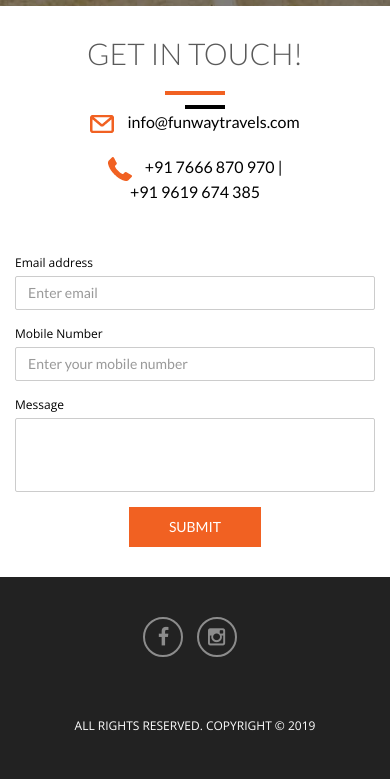
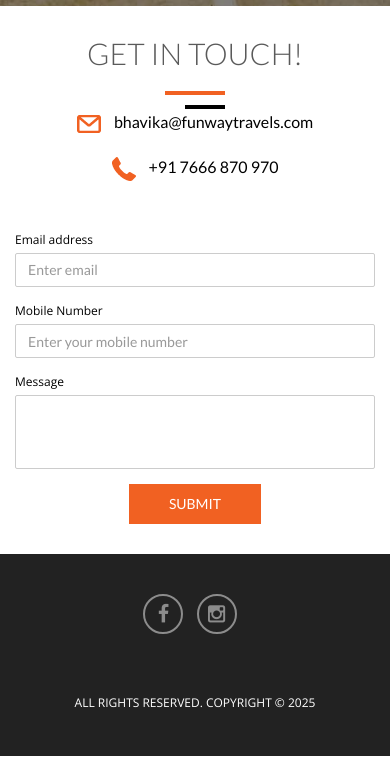
Before and after one commit to bhavikasanghavi/bhavikasanghavi.github.io, a plain HTML site: page index.html in a window 390 px wide. Shown: the part 4353-5132 px from the top of the page. After the commit the page ends 5109 px from the top, so only its background shows below. Drawn offline with nearby package versions, Linux system fonts and the light colour scheme.

Commit message:
Update index.html
Updated the following
a) social media links
b) contact email id and phone number
c) copyright year

```diff
--- a/index.html
+++ b/index.html
@@ -671,11 +671,11 @@
 
                           <div class="info-holder" style=";margin: 0 auto; margin-bottom: 20px;  margin-top:10px;">
                            <img class="info" src="img/mail3.png" style="margin-right:10px;">
-                           <span class="info-text"><a href="mailto:info@funwaytravels.com"><font color = "black">info@funwaytravels.com</span>
+                           <span class="info-text"><a href="mailto:bhavika@funwaytravels.com"><font color = "black">bhavika@funwaytravels.com</span>
                        </div>
                        <div class="info-holder" style="margin: 0 auto; margin-bottom: 50px;  margin-top:10px;">
                         <img class="info" src="img/telephone5.png" style="margin-right:10px;">
-                        <span class="info-text"><a href="tel:+917666870970"><font color = "black">+91 7666 870 970</a> |<br class="ph-br"><a href="tel:+919619674385"><font color = "black"> +91 9619 674 385</a></span>
+                        <span class="info-text"><a href="tel:+917666870970"><font color = "black">+91 7666 870 970</a></span>
                     </div>
                 </div>
                         <!--<div class="clearfix"></div>
@@ -718,12 +718,12 @@
                     <!--<li><a href="#"><i class="fa fa-pinterest"></i></a></li>
 					   <li><a href="#"><i class="fa fa-twitter"></i></a></li>
                     <li><a href="#"><i class="fa fa-linkedin"></i></a></li>-->
-                    <li><a href="https://www.facebook.com/funwaytravls/"><i class="fa fa-facebook"></i></a></li>
-                    <li><a href="https://www.instagram.com/funwaytravels/"><i class="fa fa-instagram"></i></a></li>
+                    <li><a href="https://www.facebook.com/funwaytravelss"><i class="fa fa-facebook"></i></a></li>
+                    <li><a href="https://www.instagram.com/funway.travels/"><i class="fa fa-instagram"></i></a></li>
                 </ul>
             </div>
             <div class="fnav">
-                <p>ALL RIGHTS RESERVED. COPYRIGHT © 2019</p>
+                <p>ALL RIGHTS RESERVED. COPYRIGHT © 2025</p>
                 <!--<p>Made with <i style="border: none;font-size: 12px;color: red;padding: 0;width: 16px;height: auto;" class="fa fa-heart" aria-hidden="true"></i> by <a target="_blank" href="https://ronakmokashi.github.io">Ronak Mokashi</a></p>-->
             </div>
         </div>
```
